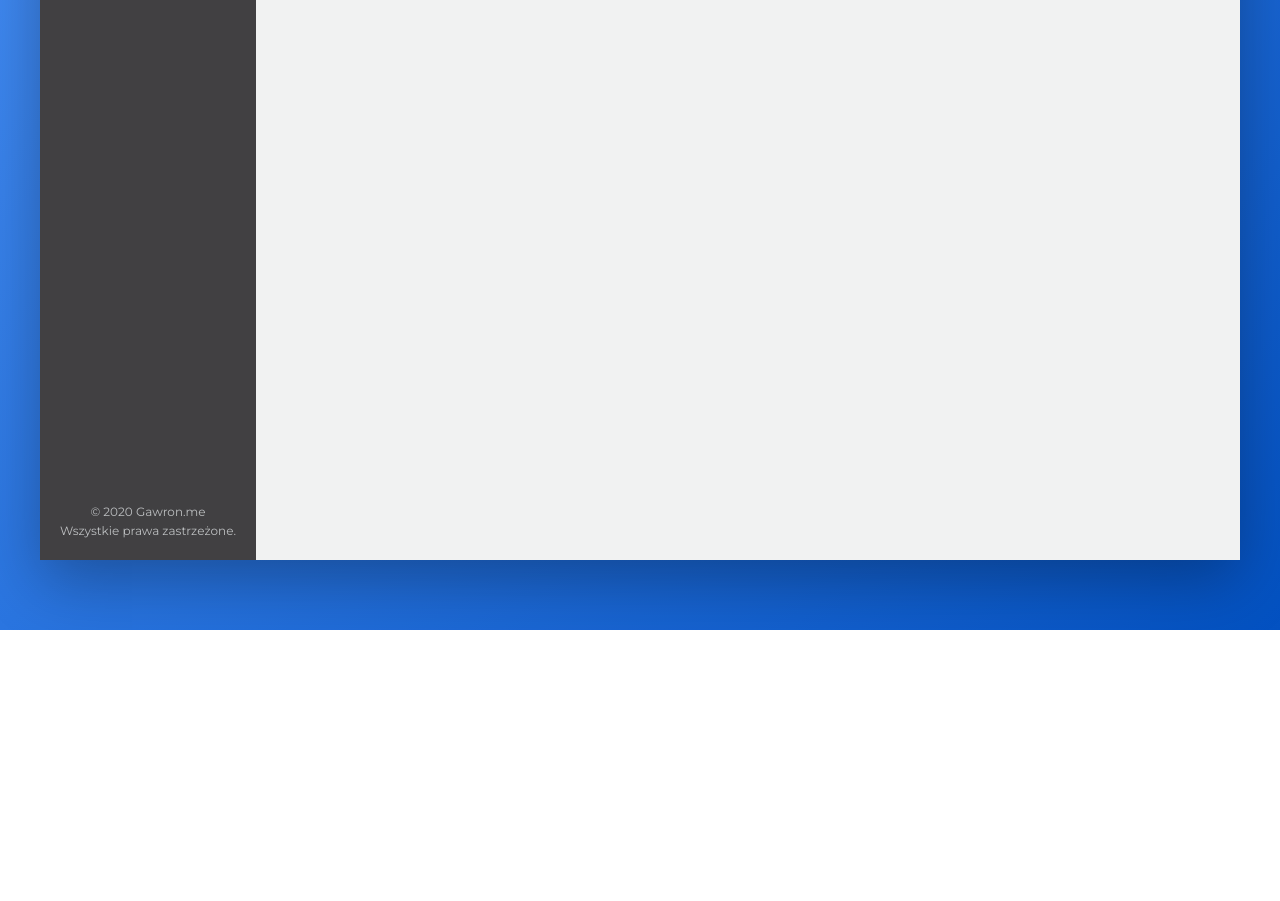
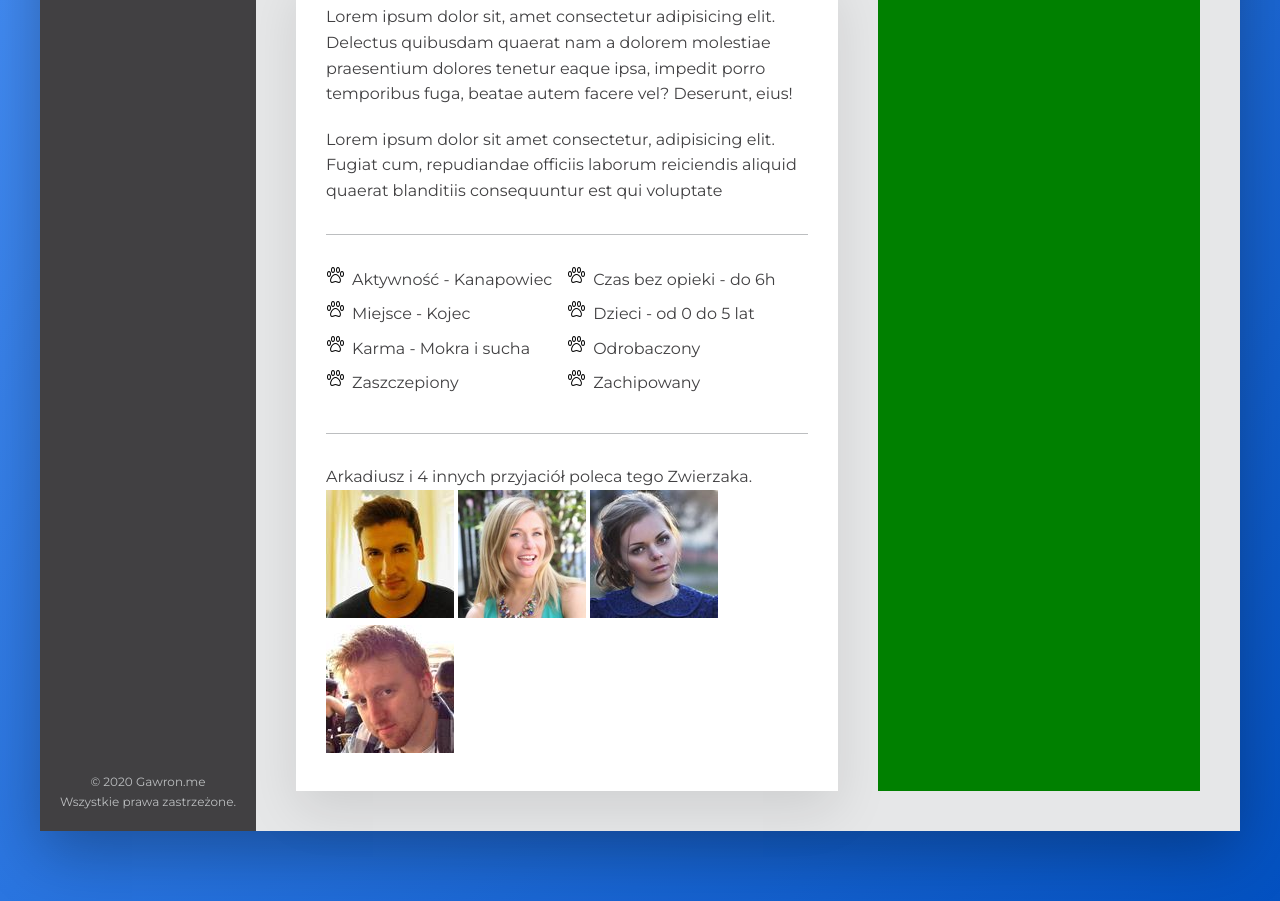
Before and after one commit to Elldrigar/PP_03-Pet-adoption, a website: page index.html in a window 1280 px wide. Shown: the part 580-1481 px from the top of the page. Before the commit the page ends 1210 px from the top, so only its background shows below. Drawn offline with nearby package versions, Linux system fonts and the light colour scheme; files that its build step writes are made by us from their sources.

Commit message:
Add Detail section and style it

```diff
--- a/index.html
+++ b/index.html
@@ -9,7 +9,7 @@
         rel="stylesheet">
     <link rel="stylesheet" href="css/style.css">
     <link rel="shortcut icon" href="img/favicon.png" type="image/png">
-    <title>Adopcja Zwierzaków | Adopcje | Psy i Koty</title>
+    <title>Adopcja Zwierzaków | Adopcje | Psy | Koty | Ptaki | Rybki</title>
 </head>
 
 <body>
@@ -101,7 +101,7 @@
                 </div>
                 <div class="overview">
                     <h1 class="overview__heading">
-                        Pieski Rasowe
+                        Zwierzaki mieszane nierasowe
                     </h1>
                     <div class="overview__stars">
                         <svg class="overview__icon-medal">
@@ -121,6 +121,42 @@
                         <button class="btn-inline">Katowice, Woj.Śląskie</button>
                     </div>
                 </div>
+
+                <div class="detail">
+                    <div class="description">
+                        <p class="paragraph">Lorem ipsum dolor sit, amet consectetur adipisicing elit. Delectus
+                            quibusdam quaerat nam a dolorem molestiae praesentium dolores tenetur eaque ipsa, impedit
+                            porro temporibus fuga, beatae autem facere vel? Deserunt, eius!</p>
+                        <p class="paragraph">Lorem ipsum dolor sit amet consectetur, adipisicing elit. Fugiat cum,
+                            repudiandae officiis laborum reiciendis aliquid quaerat blanditiis consequuntur est qui
+                            voluptate</p>
+                        <ul class="list">
+                            <li class="list__item">Aktywność - Kanapowiec</li>
+                            <li class="list__item">Czas bez opieki - do 6h</li>
+                            <li class="list__item">Miejsce - Kojec</li>
+                            <li class="list__item">Dzieci - od 0 do 5 lat</li>
+                            <li class="list__item">Karma - Mokra i sucha</li>
+                            <li class="list__item">Odrobaczony</li>
+                            <li class="list__item">Zaszczepiony</li>
+                            <li class="list__item">Zachipowany</li>
+                        </ul>
+                        <div class="recommend">
+                            <p class="recommend__count">
+                                Arkadiusz i 4 innych przyjaciół poleca tego Zwierzaka.
+                            </p>
+                            <div class="recommend__friends">
+                                <img src="img/user-2.jpg" alt="Friend 1" class="recommend__photo">
+                                <img src="img/user-3.jpg" alt="Friend 1" class="recommend__photo">
+                                <img src="img/user-5.jpg" alt="Friend 1" class="recommend__photo">
+                                <img src="img/user-4.jpg" alt="Friend 1" class="recommend__photo">
+                            </div>
+                        </div>
+
+                    </div>
+                    <div class="pet-review">
+                        Pet Reviews
+                    </div>
+                </div>
             </main>
         </div>
     </div>
--- a/sass/components/_allcomponents.scss
+++ b/sass/components/_allcomponents.scss
@@ -255,3 +255,34 @@
         transform: scale(1.5);
     }
 }
+
+.paragraph {
+    &:not(:last-of-type) {
+        margin-bottom: 2rem;
+    }
+}
+
+.list {
+    display: flex;
+    flex-wrap: wrap;
+    list-style: none;
+    margin: 3rem 0;
+    padding: 3rem 0;
+    border-top: var(--line);
+    border-bottom: var(--line);
+
+    &__item {
+        flex: 0 0 50%;
+        margin-bottom: .7rem;
+    }
+
+    &__item::before {
+        content: "";
+        display: inline-block;
+        height: 2rem;
+        width: 2rem;
+        margin-right: .6rem;
+        background-image: url(../../img/paw.svg);
+        background-size: cover;
+    }
+}
--- a/sass/layout/_home.scss
+++ b/sass/layout/_home.scss
@@ -3,7 +3,6 @@
     margin: 7rem auto;
     background-color: var(--color-gray-light-1);
     box-shadow: var(--shadow-dark);
-
     min-height: 50rem;
 }
 
@@ -32,6 +31,25 @@
 .pet-view {
     flex: 1;
     background-color: var(--color-gray-light-1);
+}
 
-    height: 100rem; //tymczasowe
+.detail {
+    display: flex;
+    padding: 4rem;
+    background-color: var(--color-gray-light-2);
 }
+
+.description {
+    padding: 3rem;
+    font-size: 1.6rem;
+    color: var(--color-gray-dark-1);
+    flex: 0 0 60%;
+    background-color: #fff;
+    box-shadow: var(--shadow-light);
+    margin-right: 4rem;
+}
+
+.pet-review {
+    flex: 1;
+    background-color: green;
+}
```
